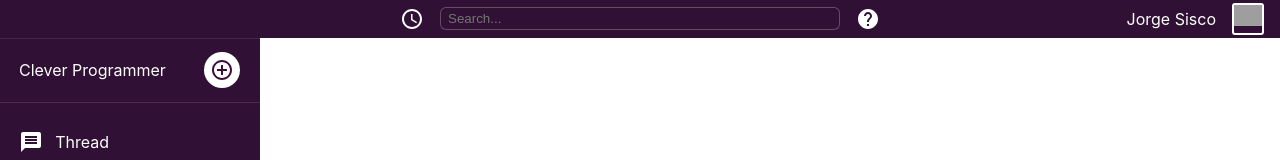
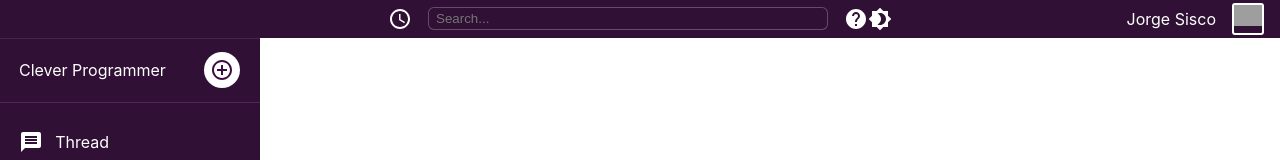
Before and after one commit to jorgesisco/slack-react, a React (Create React App) app: page / in a window 1280 px wide. Shown: the top 160 px of the page. Built offline with nearby package versions, Linux system fonts and the light colour scheme; grey boxes are pictures that could not be loaded.

Commit message:
added useState to change from dark to light theme :D

```diff
--- a/src/App.js
+++ b/src/App.js
@@ -10,12 +10,21 @@ import { ThemeProvider } from 'styled-components';
 import { lightTheme, darkTheme } from './components/Theme/Theme';
 
 function App() {
+  const [theme, setTheme] = useState('light');
+  const toggleTheme = () => {
+    if (theme === 'light') {
+      setTheme('dark');
+    } else {
+      setTheme('light');
+    }
+  };
+
   return (
     <div className='App'>
-      <ThemeProvider theme={lightTheme}>
+      <ThemeProvider theme={theme === 'light' ? lightTheme : darkTheme}>
         <Router>
           <Container>
-            <Header />
+            <Header runClick={toggleTheme} />
             <Main>
               <Sidebar />
               <Switch>
--- a/src/components/Header.js
+++ b/src/components/Header.js
@@ -2,10 +2,9 @@ import React from 'react';
 import styled from 'styled-components';
 import AccessTimeIcon from '@material-ui/icons/AccessTime';
 import HelpIcon from '@material-ui/icons/Help';
-// import { ThemeProvider } from 'styled-components';
-// import { lightTheme, darkTheme } from './Theme/Theme';
+import Brightness4Icon from '@material-ui/icons/Brightness4';
 
-function Header() {
+function Header({ runClick }) {
   return (
     <Container>
       <Main>
@@ -16,6 +15,7 @@ function Header() {
           </Search>
         </SearchContainer>
         <HelpIcon />
+        <Brightness4Icon onClick={runClick} />
       </Main>
       <UserContainer>
         <Name>Jorge Sisco</Name>
--- a/src/components/Theme/Theme.js
+++ b/src/components/Theme/Theme.js
@@ -17,7 +17,7 @@ export const darkTheme = {
   sidebar: 'rgb(25,23,28)',
   text_sidebar_header: 'rgb(209,210,211)',
   text_chat: 'rgb(209,210,211)',
-  chat: 'rgb(26,29,33)',
+  chat: '#1A1D21',
   hover_color: '#350d36',
   toggleBorder: '#6B8096',
   gradient: 'linear-gradient(#39598A, #79D7ED)',
```
